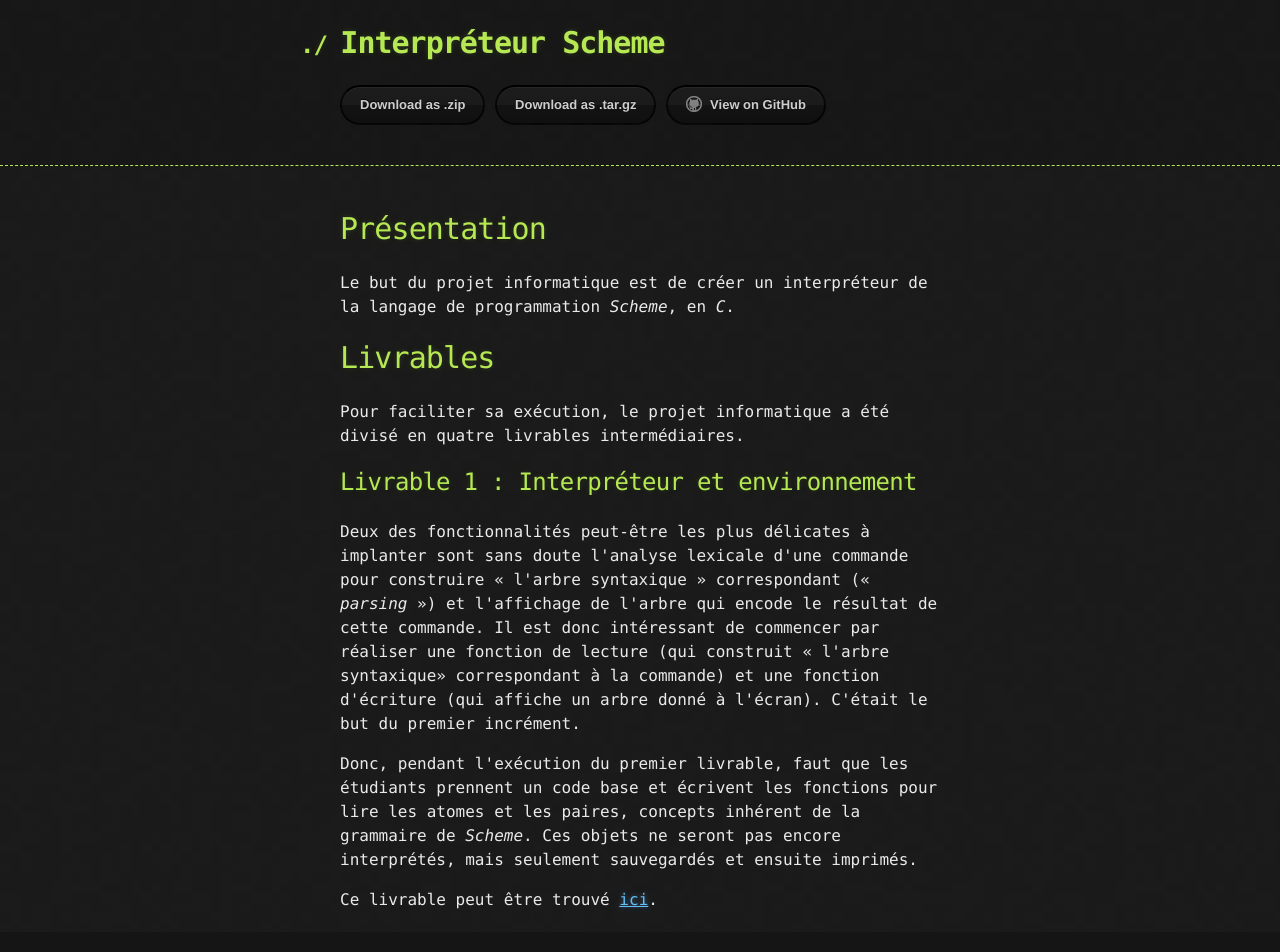
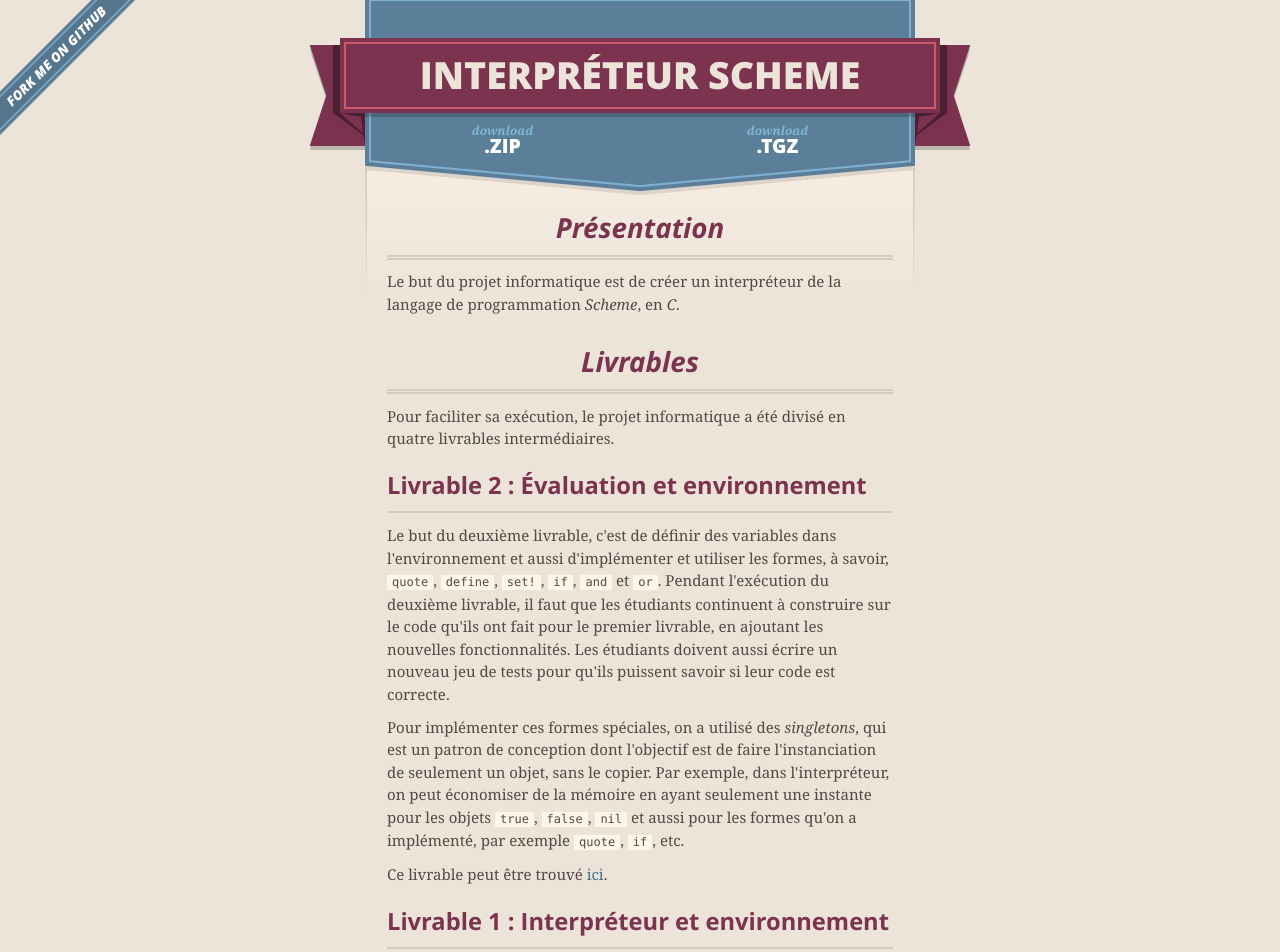
Before and after one commit to suehtamacv/interpreteur-scheme, a plain HTML site: page index.html in a window 1280 px wide. Shown: the top 952 px of the page. Drawn offline with nearby package versions, Linux system fonts and the light colour scheme.

Commit message:
Create gh-pages branch via GitHub

```diff
--- a/index.html
+++ b/index.html
@@ -3,30 +3,48 @@
   <head>
     <meta charset='utf-8'>
     <meta http-equiv="X-UA-Compatible" content="chrome=1">
+    <meta name="viewport" content="width=640">
 
-    <link rel="stylesheet" type="text/css" href="stylesheets/stylesheet.css" media="screen">
-    <link rel="stylesheet" type="text/css" href="stylesheets/github-dark.css" media="screen">
-    <link rel="stylesheet" type="text/css" href="stylesheets/print.css" media="print">
+    <link rel="stylesheet" href="stylesheets/core.css" media="screen">
+    <link rel="stylesheet" href="stylesheets/mobile.css" media="handheld, only screen and (max-device-width:640px)">
+    <link rel="stylesheet" href="stylesheets/github-light.css">
 
+    <script type="text/javascript" src="javascripts/modernizr.js"></script>
+    <script type="text/javascript" src="https://ajax.googleapis.com/ajax/libs/jquery/1.7.1/jquery.min.js"></script>
+    <script type="text/javascript" src="javascripts/headsmart.min.js"></script>
+    <script type="text/javascript">
+      $(document).ready(function () {
+        $('#main_content').headsmart()
+      })
+    </script>
     <title>Interpréteur Scheme by suehtamacv</title>
   </head>
 
   <body>
+    <a id="forkme_banner" href="https://github.com/suehtamacv/interpreteur-scheme">View on GitHub</a>
+    <div class="shell">
 
-    <header>
-      <div class="container">
-        <h1>Interpréteur Scheme</h1>
-        <h2></h2>
+      <header>
+        <span class="ribbon-outer">
+          <span class="ribbon-inner">
+            <h1>Interpréteur Scheme</h1>
+            <h2></h2>
+          </span>
+          <span class="left-tail"></span>
+          <span class="right-tail"></span>
+        </span>
+      </header>
 
-        <section id="downloads">
-          <a href="https://github.com/suehtamacv/interpreteur-scheme/zipball/master" class="btn">Download as .zip</a>
-          <a href="https://github.com/suehtamacv/interpreteur-scheme/tarball/master" class="btn">Download as .tar.gz</a>
-          <a href="https://github.com/suehtamacv/interpreteur-scheme" class="btn btn-github"><span class="icon"></span>View on GitHub</a>
-        </section>
-      </div>
-    </header>
+      <section id="downloads">
+        <span class="inner">
+          <a href="https://github.com/suehtamacv/interpreteur-scheme/zipball/master" class="zip"><em>download</em> .ZIP</a><a href="https://github.com/suehtamacv/interpreteur-scheme/tarball/master" class="tgz"><em>download</em> .TGZ</a>
+        </span>
+      </section>
 
-    <div class="container">
+
+      <span class="banner-fix"></span>
+
+
       <section id="main_content">
         <h1>
 <a id="présentation" class="anchor" href="#pr%C3%A9sentation" aria-hidden="true"><span aria-hidden="true" class="octicon octicon-link"></span></a>Présentation</h1>
@@ -39,6 +57,16 @@
 <p>Pour faciliter sa exécution, le projet informatique a été divisé en quatre livrables intermédiaires.</p>
 
 <h2>
+<a id="livrable-2--Évaluation-et-environnement" class="anchor" href="#livrable-2--%C3%89valuation-et-environnement" aria-hidden="true"><span aria-hidden="true" class="octicon octicon-link"></span></a>Livrable 2 : Évaluation et environnement</h2>
+
+<p>Le but du deuxième livrable, c'est de définir des variables dans l'environnement et aussi d'implémenter et utiliser les formes, à savoir, <code>quote</code>, <code>define</code>, <code>set!</code>, <code>if</code>, <code>and</code> et <code>or</code>.  Pendant l'exécution du deuxième livrable, il
+faut que les étudiants continuent à construire sur le code qu'ils ont fait pour le premier livrable, en ajoutant les nouvelles fonctionnalités. Les étudiants doivent aussi écrire un nouveau jeu de tests pour qu'ils puissent savoir si leur code est correcte.</p>
+
+<p>Pour implémenter ces formes spéciales, on a utilisé des <em>singletons</em>, qui est un patron de conception dont l'objectif est de faire l'instanciation de seulement un objet, sans le copier. Par exemple, dans l'interpréteur, on peut économiser de la mémoire en ayant seulement une instante pour les objets <code>true</code>, <code>false</code>, <code>nil</code> et aussi pour les formes qu'on a implémenté, par exemple <code>quote</code>, <code>if</code>, etc.</p>
+
+<p>Ce livrable peut être trouvé <a href="https://github.com/suehtamacv/interpreteur-scheme/releases/tag/v2-deuxiemeLivrable">ici</a>.</p>
+
+<h2>
 <a id="livrable-1--interpréteur-et-environnement" class="anchor" href="#livrable-1--interpr%C3%A9teur-et-environnement" aria-hidden="true"><span aria-hidden="true" class="octicon octicon-link"></span></a>Livrable 1 : Interpréteur et environnement</h2>
 
 <p>Deux des fonctionnalités peut-être les plus délicates à implanter sont sans doute l'analyse lexicale d'une commande pour construire « l'arbre syntaxique » correspondant (« <em>parsing</em> ») et l'affichage de l'arbre qui encode le résultat de cette commande. Il est donc intéressant de commencer par réaliser une fonction de lecture (qui construit « l'arbre syntaxique» correspondant à la commande) et une fonction d'écriture (qui affiche un arbre donné à l'écran). C'était le but du premier incrément.</p>
@@ -47,6 +75,19 @@
 
 <p>Ce livrable peut être trouvé <a href="https://github.com/suehtamacv/interpreteur-scheme/releases/tag/v1-premierLivrable">ici</a>.</p>
       </section>
+
+      <footer>
+        <span class="ribbon-outer">
+          <span class="ribbon-inner">
+            <p>this project by <a href="https://github.com/suehtamacv">suehtamacv</a> can be found on <a href="https://github.com/suehtamacv/interpreteur-scheme">GitHub</a></p>
+          </span>
+          <span class="left-tail"></span>
+          <span class="right-tail"></span>
+        </span>
+        <p>Generated with <a href="https://pages.github.com">GitHub Pages</a> using Merlot</p>
+        <span class="octocat"></span>
+      </footer>
+
     </div>
 
 
```
Also changed, not shown: params.json (+1 -1 lines).
